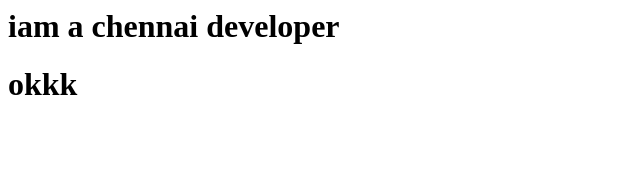
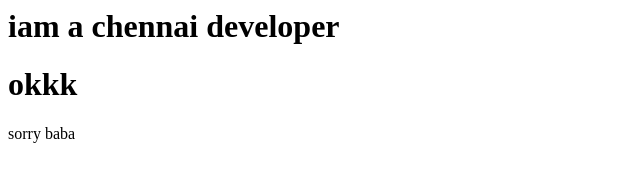
Before and after one commit to Mounika-1822/clone-1, a plain HTML site: page index.html in a window 1280 px wide. Shown: the full height of the page, 0-640 px from the left. Drawn offline with Linux system fonts and the light colour scheme.

Commit message:
chennai dev

```diff
--- a/index.html
+++ b/index.html
@@ -1,2 +1,3 @@
 <h1>iam a chennai developer</h1>
 <h1>okkk</h1>
+<p>sorry baba</p>
```
